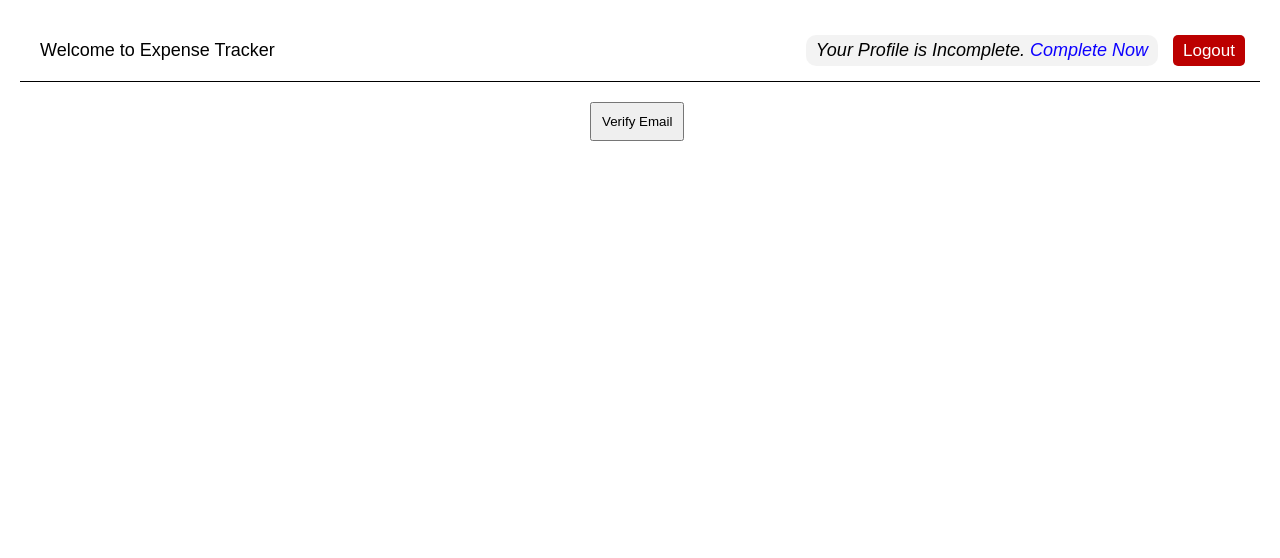
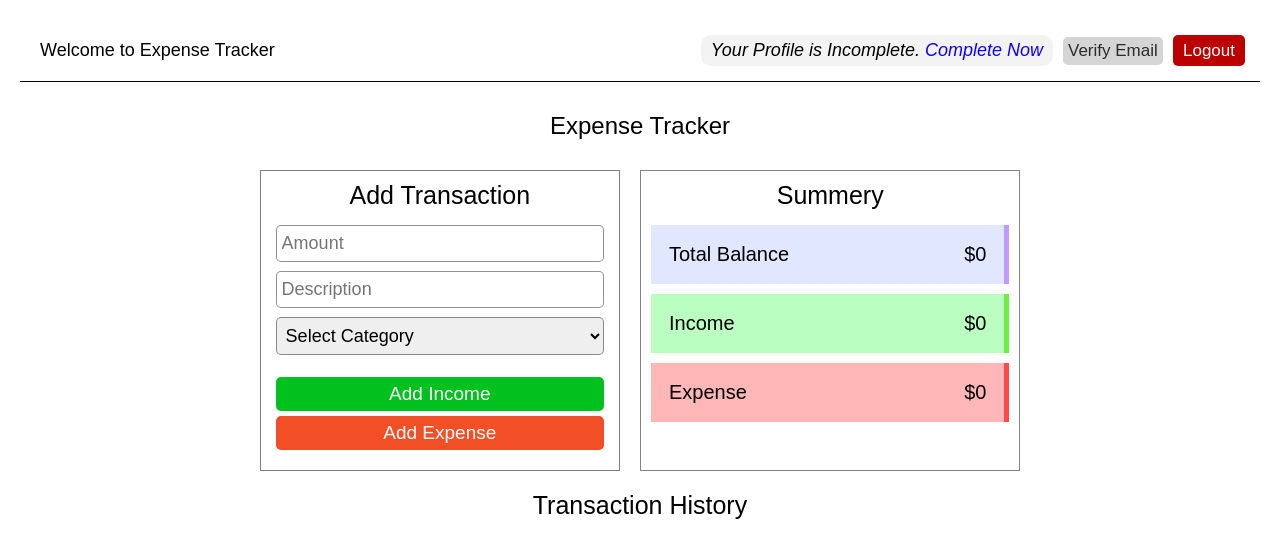
Before and after one commit to dneog/Expense-Tracker-react-project, a React (Create React App) app: page /home in a window 1280 px wide. Shown: the top 558 px of the page. Built offline with nearby package versions, Linux system fonts and the light colour scheme.

Commit message:
expense tracker app

```diff
--- a/public/index.html
+++ b/public/index.html
@@ -9,6 +9,7 @@
       name="description"
       content="Web site created using create-react-app"
     />
+    <link rel="stylesheet" href="https://cdn.jsdelivr.net/npm/bootstrap-icons@1.10.5/font/bootstrap-icons.css">
 
     <title>React App</title>
   </head>
--- a/src/App.css
+++ b/src/App.css
@@ -21,7 +21,7 @@
    border-radius: 10px;
    font-style: italic;
    align-items: center;
-
+   margin-right: 10px;
 }
 .form{
     width: 600px;
@@ -91,7 +91,14 @@
     padding-bottom: 5px;
 }
 .verify{
-    padding: 10px;
+    padding: 4px 5px;
+    font-size: 17px;
+    background: #d5d5d5;
+    color: rgb(44, 44, 44);
+    border: 0;
+    border-radius: 5px;
+
+    cursor: pointer;
 
 }
 .but3{
@@ -109,10 +116,16 @@
     color: white;
     border: 0;
     border-radius: 5px;
-    margin-left: 15px;
+    margin-left: 10px;
     cursor: pointer;
 }
 .forgot{
     text-decoration: underline;
     cursor: pointer;
 }
+.exp{
+    text-align: center;
+    padding-bottom: 20px;
+   font-weight: 400;
+
+}
--- /dev/null
+++ b/src/ExpenseApp/AddExpense.js
@@ -0,0 +1,45 @@
+import React, { useState } from 'react'
+import { randomID } from '../util';
+const AddExpense = ({newTransaction}) => {
+  const [nameValue, setNameValue]= useState('');
+  const [amountValue, setAmountValue]= useState('');
+  const [categoryValue, setCategoryValue]= useState('');
+
+ const addTransaction= (type, e) => {
+  e.preventDefault()
+  const data= {
+    id: randomID(), name: nameValue, category: categoryValue , amount: parseInt(amountValue), type: type
+   }
+   newTransaction(data)
+   setNameValue('')
+   setAmountValue('')
+   setCategoryValue('')
+ }
+
+
+
+  return (
+    <div className='forms'>
+        <p className='tran'>Add Transaction</p>
+        <form action="" className='num'>
+
+            <input className='amounts2' value={amountValue} onChange={(event)=> setAmountValue(event.target.value)}  type="number"  placeholder='Amount' />
+
+            <input type="text" className='amounts' value={nameValue} onChange={(event)=> setNameValue(event.target.value)} placeholder='Description' />
+            <select className='amounts3' value={categoryValue} onChange={(event)=> setCategoryValue(event.target.value)} name="Select" id="">
+                <option value="">Select Category</option>
+                <option value="Food">Food</option>
+                <option value="Salary">Salary</option>
+                <option value="Movies">Movies</option>
+                <option value="Electricity">Electricity</option>
+                <option value="Petrol">Petrol</option>
+            </select> <br />
+
+            <button className='green' type='submit' onClick={(e)=> addTransaction('income',e) }>Add Income</button>
+            <button className='red' type='submit' onClick={(e)=> addTransaction('expense',e) }>Add Expense</button>
+        </form>
+    </div>
+  )
+}
+
+export default AddExpense
--- /dev/null
+++ b/src/ExpenseApp/Expense.css
@@ -0,0 +1,187 @@
+.expenseMain{
+    width: 70%;
+    margin: 30px auto;
+   min-width: 600px;
+
+}
+.add{
+    display: flex;
+   justify-content: center;
+
+}
+.forms{
+    display: flex;
+    flex-direction: column;
+    width: 40%;
+    border: 0.5px solid rgba(0, 0, 0, 0.511);
+    margin: 10px;
+}
+
+
+.total{
+    width: 40%;
+    border: 0.5px solid rgba(0, 0, 0, 0.488);
+    margin: 10px;
+    padding: 10px;
+
+}
+.tran{
+    text-align: center;
+    font-size: 25px;
+    padding-top: 10px;
+}
+.tran3{
+    text-align: center;
+    font-size: 25px;
+    padding-top: 10px;
+    padding-bottom: 6px;
+}
+.tran2{
+    text-align: center;
+    font-size: 25px;
+   padding-bottom: 5px;
+}
+.num{
+    padding: 15px;
+    font-size: 19px;
+    display: flex;
+    flex-direction: column;
+}
+.amou{
+    font-size: 16px;
+    margin-top: -12px;
+    padding-bottom: 5px;
+}
+.amounts{
+
+    outline: none;
+    padding: 7px 5px;
+    font-size: 18px;
+    border: 0.5px solid rgba(0, 0, 0, 0.429);
+    border-radius: 5px;
+}
+.amounts3{
+    margin-top: 9px;
+    outline: none;
+    padding: 7px 5px;
+    font-size: 18px;
+    border: 0.5px solid rgba(0, 0, 0, 0.429);
+    border-radius: 5px;
+}
+.amounts2{
+    outline: none;
+    border-radius: 5px;
+    padding: 7px 5px;
+   margin-bottom: 9px;
+    font-size: 18px;
+    border: 0.5px solid rgba(0, 0, 0, 0.429);
+}
+.green{
+    font-size: 19px;
+    padding: 6px 0px;
+    border-radius: 5px;
+    border: 0;
+    background: #00c11d;
+    color: white;
+    margin-bottom: 5px;
+    cursor: pointer;
+}
+.red{
+    font-size: 19px;
+    padding: 6px 0px;
+    border-radius: 5px;
+    border: 0;
+    background: #f14216ed;
+    color: white;
+    margin-bottom: 5px;
+    cursor: pointer;
+}
+
+
+
+.balance{
+    background: #e1e7ff;
+    margin-top: 10px;
+    padding: 18px;
+    display: flex;
+    justify-content: space-between;
+    border-right: 5px solid rgb(194, 153, 255);
+
+}
+.balance2{
+    background: #baffc1;
+    margin-top: 10px;
+    padding: 18px;
+    display: flex;
+    justify-content: space-between;
+    border-right: 5px solid rgb(115, 237, 63);
+
+}
+.balance3{
+    background: #ffb6b6;
+    margin-top: 10px;
+    padding: 18px;
+    display: flex;
+    justify-content: space-between;
+    border-right: 5px solid rgb(255, 73, 73);
+}
+.bal{
+    font-size: 20px;
+}
+.money{
+    font-size: 20px;
+}
+
+
+
+
+
+.third{
+    width: 600px;
+
+    margin: auto;
+
+}
+.dis{
+    display: flex;
+    justify-content: space-between;
+    padding: 10px;
+}
+.doller{
+    display: flex;
+    align-items: center;
+
+}
+.delete{
+    padding-left: 10px;
+    font-size: 20px;
+}
+.delete:hover{
+    color: rgb(255, 59, 59);
+    cursor: pointer;
+}
+.salary{
+    font-size: 21px;
+    padding-bottom: 4px;
+}
+.des{
+    color: rgb(55, 55, 55);
+    font-size: 17px;
+}
+.five{
+    font-size: 21px;
+}
+.li1{
+    border: 1px solid rgba(0, 0, 0, 0.511);
+    margin-top: 7px;
+    border-right: 3px solid rgb(0, 201, 0);
+}
+.li2{
+    border: 1px solid rgba(0, 0, 0, 0.511);
+    margin-top: 7px;
+    border-right: 3px solid rgb(236, 55, 0);
+}
+.bton{
+    border: 0;
+    background: #00000000;
+}
--- /dev/null
+++ b/src/ExpenseApp/Expense.js
@@ -0,0 +1,25 @@
+import React from 'react'
+
+const Expense = ({income, expense}) => {
+  return (
+    <div className='total'>
+    <p className='tran2'>Summery</p>
+        <div className='balance'>
+        <p className='bal'>Total Balance</p>
+        <p className='money'>${income-expense}</p>
+        </div>
+        <div className='balance2'>
+        <p className='bal'>Income</p>
+        <p className='money'>${income}</p>
+        </div>
+        <div className='balance3'>
+        <p className='bal'>Expense</p>
+        <p className='money'>${expense}</p>
+        </div>
+
+
+    </div>
+  )
+}
+
+export default Expense
--- /dev/null
+++ b/src/ExpenseApp/ExpenseTracker.js
@@ -0,0 +1,70 @@
+import React, { useEffect, useState } from 'react';
+import './Expense.css';
+import Expense from './Expense';
+import AddExpense from './AddExpense';
+import TransitionHistory from './TransitionHistory';
+import { randomID } from '../util';
+
+const TransactionData= []
+const ExpenseTracker = () => {
+
+  const [income, setIncome]= useState(0);
+  const [expense, setExpense]= useState(0);
+  const [transactions, setTransactions]= useState(TransactionData);
+
+  const saveData= ()=> {
+    localStorage.setItem('data', JSON.stringify(transactions))
+  }
+  const CalculateExpense=()=> {
+    let income=0, expense = 0;
+    transactions.forEach((data) => {
+      if(data.type === 'income'){
+        income+= data.amount
+      }else if(data.type=== 'expense'){
+        expense+= data.amount
+      }
+    });
+    setIncome(income)
+    setExpense(expense)
+    saveData()
+  }
+
+
+  const handleNewTransaction= item=> {
+    let oldTransactions= [...transactions, item ]
+    setTransactions(oldTransactions);
+
+  }
+
+  const handleDelete=(id)=> {
+   const newUpdatedTransaction= transactions.filter((item)=> item.id !== id)
+   setTransactions(newUpdatedTransaction)
+  }
+
+  useEffect(()=> {
+    let localState= JSON.parse(localStorage.getItem('data'))
+    if(localState){
+      setTransactions(localState)
+    }else{
+      CalculateExpense()
+    }
+
+  },[]);
+  useEffect(()=> {
+    CalculateExpense()
+  },[transactions])
+
+  return (
+    <div className='expenseMain'>
+    <h2 className='exp'>Expense Tracker</h2>
+    <div className='add'>
+    <AddExpense newTransaction= {handleNewTransaction} />
+    <Expense income={income} expense={expense} />
+
+    </div>
+    <TransitionHistory transactions={transactions} onDelete={handleDelete} />
+    </div>
+  )
+}
+
+export default ExpenseTracker
--- /dev/null
+++ b/src/ExpenseApp/TransitionHistory.js
@@ -0,0 +1,49 @@
+import React from 'react'
+
+const TransitionHistory = ({transactions, onDelete}) => {
+  return (
+    <div>
+     <p className='tran3'>Transaction History</p>
+     <div className='third'>
+
+
+     <ul>
+     { transactions.map((data)=> (
+      <>
+      {data.type=== 'income' ?
+        <li className='li1' key={data.id}>
+            <div className='dis'>
+                <div>
+                <p className='salary'>{data.category}</p>
+                <p className='des'>{data.name}</p>
+                </div>
+                <div className='doller'>
+                <p className='five'>${data.amount}</p>
+                <button className='bton' onClick={()=> onDelete(data.id)}> <i class="bi bi-x-circle delete"></i></button>
+                </div>
+
+            </div>
+        </li> :  <li className='li2' key={data.id}>
+            <div className='dis'>
+                <div>
+                <p className='salary'>{data.category}</p>
+                <p className='des'>{data.name}</p>
+                </div>
+                <div className='doller'>
+                <p className='five'>${data.amount}</p>
+                <button className='bton' onClick={()=> onDelete(data.id)}> <i class="bi bi-x-circle delete"></i></button>
+
+                </div>
+
+            </div>
+        </li>}
+        </>
+        ))
+     }
+     </ul>
+     </div>
+    </div>
+  )
+}
+
+export default TransitionHistory
--- a/src/Pages/Home.js
+++ b/src/Pages/Home.js
@@ -4,6 +4,7 @@ import { Link } from 'react-router-dom'
 import VerifyEmail from '../VerifyEmail';
 import AuthContext from '../Store/AuthContext';
 import { useNavigate } from 'react-router-dom';
+import ExpenseTracker from '../ExpenseApp/ExpenseTracker';
 const Home = () => {
   const navigate= useNavigate()
   const authCtx= useContext(AuthContext);
@@ -20,12 +21,13 @@ const Home = () => {
     <div className='para3'>
 
     <p className='para2'>Your Profile is Incomplete. <Link to={'/profile'}><span>Complete Now</span></Link> </p>
+    <VerifyEmail />
     <button className='but4' onClick={logoutHandler}>Logout</button>
     </div>
 
     </div>
     <div>
-    <VerifyEmail />
+      <ExpenseTracker />
     </div>
     </>
   )
--- /dev/null
+++ b/src/util.js
@@ -0,0 +1,5 @@
+const randomID= ()=> {
+    return Math.round(Math.random() * 100000)
+}
+
+export {randomID}
```
